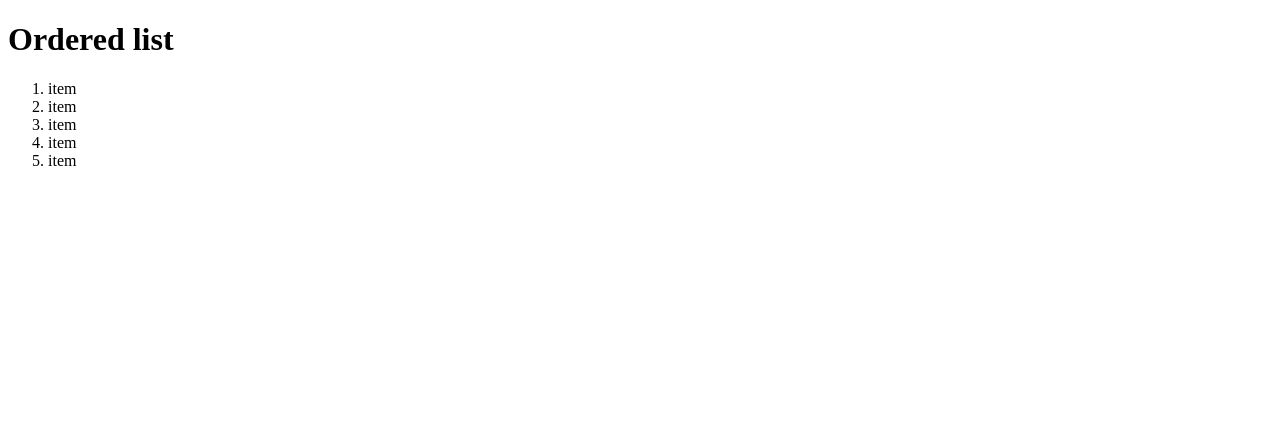
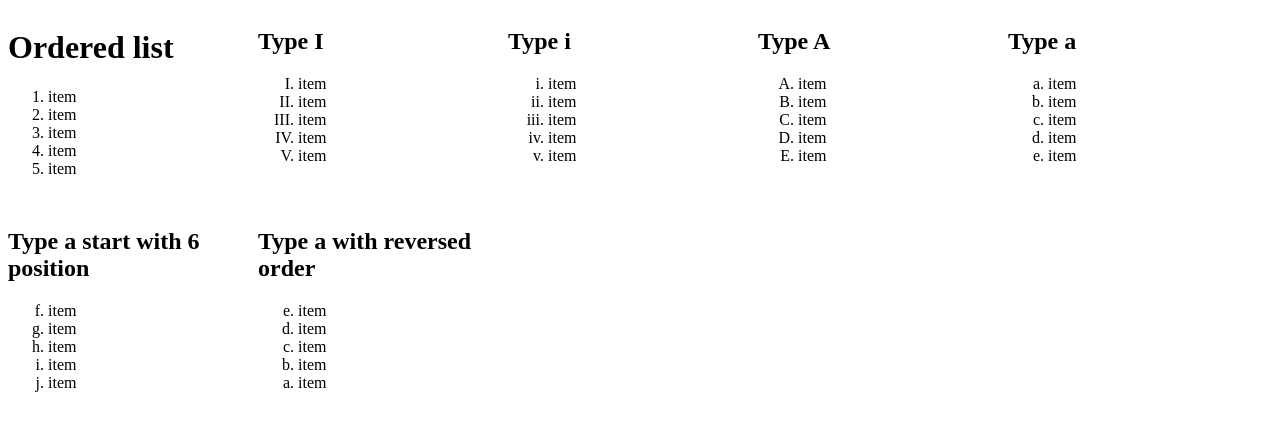
Before and after one commit to kaaoaa505/HTML_CSS_Sass_Bootstrap, a plain HTML site: page 01_Basics/006_Ordered_List/index.html in a window 1280 px wide. Drawn offline with Linux system fonts and the light colour scheme.

Commit message:
Order list types and reversed order attributes

```diff
--- a/01_Basics/006_Ordered_List/index.html
+++ b/01_Basics/006_Ordered_List/index.html
@@ -5,9 +5,18 @@
     <meta charset="UTF-8">
     <meta name="viewport" content="width=device-width, initial-scale=1.0">
     <title>Ordered list tags</title>
+
+    <style>
+        div {
+            width: 250px;
+            height: 200px;
+            float: left;
+        }
+    </style>
 </head>
 
 <body>
+    <div>
         <h1>Ordered list</h1>
         <ol>
             <li>item</li>
@@ -16,6 +25,73 @@
             <li>item</li>
             <li>item</li>
         </ol>
+    </div>
+
+    <div>
+        <h2>Type I</h2>
+        <ol type="I">
+            <li>item</li>
+            <li>item</li>
+            <li>item</li>
+            <li>item</li>
+            <li>item</li>
+        </ol>
+    </div>
+
+    <div>
+        <h2>Type i</h2>
+        <ol type="i">
+            <li>item</li>
+            <li>item</li>
+            <li>item</li>
+            <li>item</li>
+            <li>item</li>
+        </ol>
+    </div>
+
+    <div>
+        <h2>Type A</h2>
+        <ol type="A">
+            <li>item</li>
+            <li>item</li>
+            <li>item</li>
+            <li>item</li>
+            <li>item</li>
+        </ol>
+    </div>
+
+    <div>
+        <h2>Type a</h2>
+        <ol type="a">
+            <li>item</li>
+            <li>item</li>
+            <li>item</li>
+            <li>item</li>
+            <li>item</li>
+        </ol>
+    </div>
+
+    <div>
+        <h2>Type a start with 6 position</h2>
+        <ol type="a" start="6">
+            <li>item</li>
+            <li>item</li>
+            <li>item</li>
+            <li>item</li>
+            <li>item</li>
+        </ol>
+    </div>
+
+    <div>
+        <h2>Type a with reversed order</h2>
+        <ol type="a" reversed>
+            <li>item</li>
+            <li>item</li>
+            <li>item</li>
+            <li>item</li>
+            <li>item</li>
+        </ol>
+    </div>
 </body>
 
 </html>
```
Lines whose indentation alone changed are shown as unchanged.
